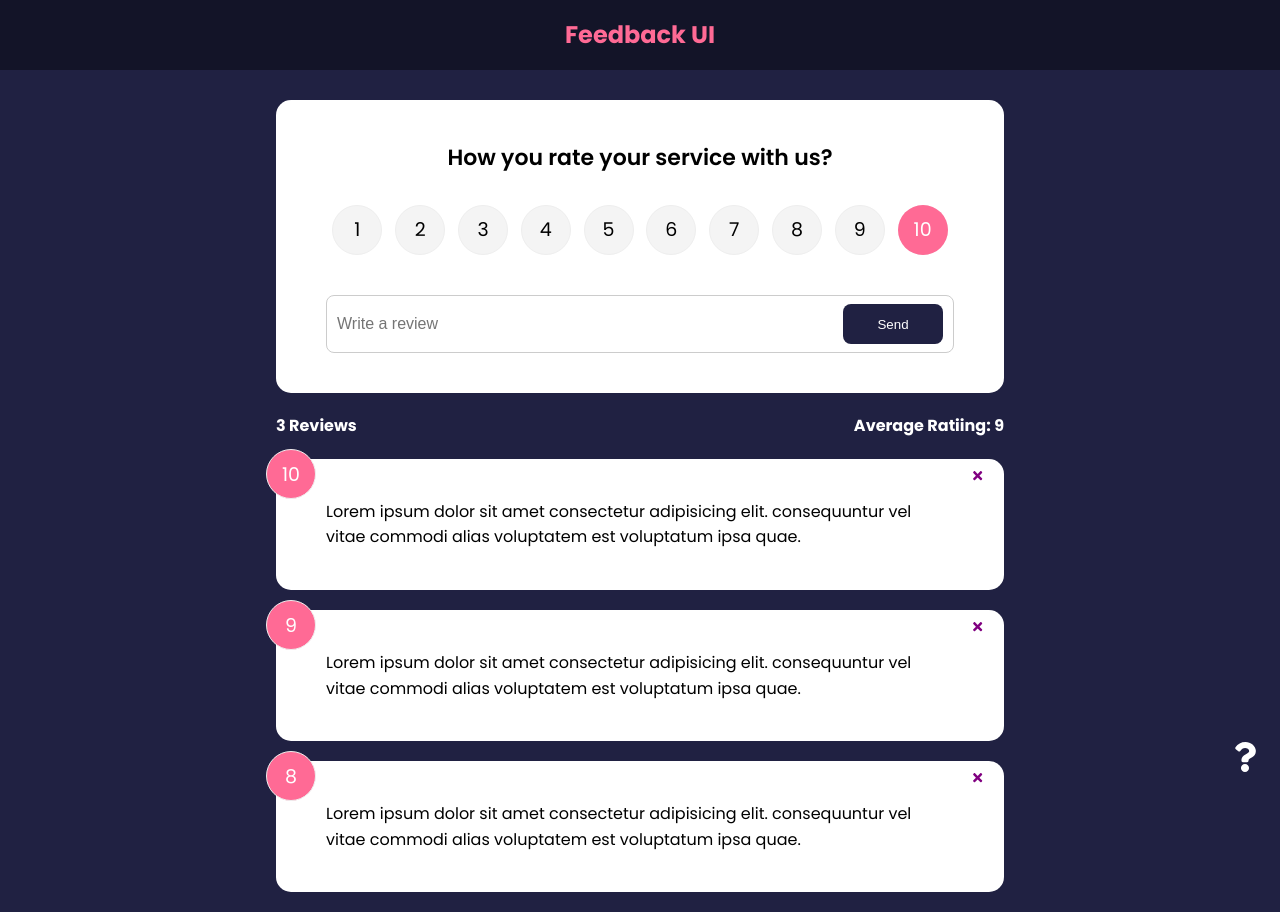
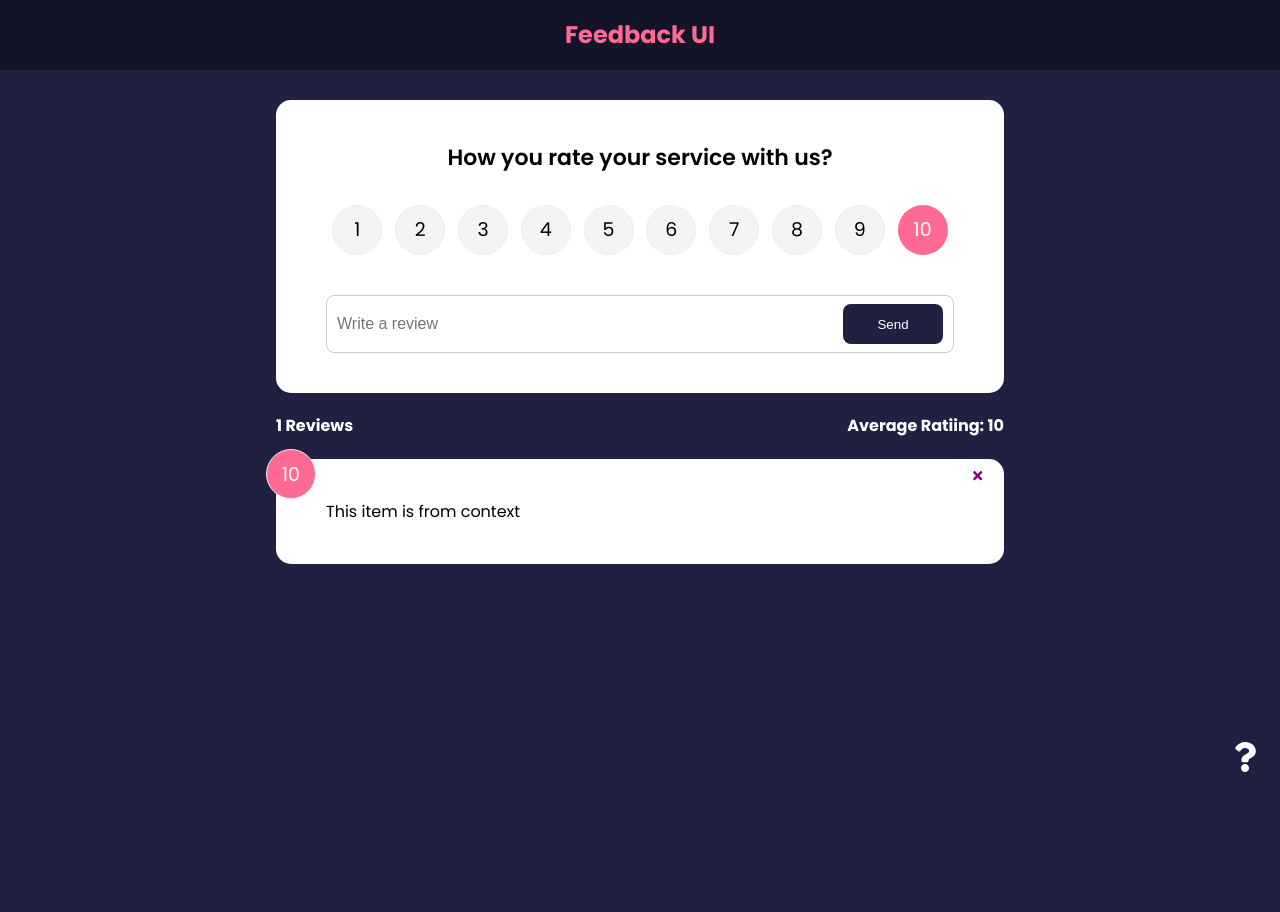
Before and after one commit to eamahma/feedback-app, a React (Create React App) app: page / in a window 1280 px wide. After the commit the page ends 800 px from the top, so only its background shows below. Built offline with nearby package versions, Linux system fonts and the light colour scheme.

Commit message:
30.Create a Context & Provider

```diff
--- a/src/App.js
+++ b/src/App.js
@@ -35,9 +35,8 @@
             <Route exact path='/' element={
               <>
                 <FeedbackForm handleAdd={addFeedback}/>
-                <FeedbackStats feedback={feedback}/>
-                <FeedbackList feedback={feedback}
-                handleDelete={deletFeedback}/>
+                <FeedbackStats />
+                <FeedbackList handleDelete={deletFeedback}/>
               </>
             }>
             </Route>
--- a/src/components/FeedbackList.jsx
+++ b/src/components/FeedbackList.jsx
@@ -1,9 +1,12 @@
 import React from 'react'
-import PropTypes from 'prop-types'
+import { useContext } from 'react'
 import FeedbackItem from "./FeedbackItem"
 import { motion, AnimatePresence } from 'framer-motion'
+import FeedbackContext from '../context/FeedbackContext'
 
-function FeedbackList({feedback, handleDelete}) {
+function FeedbackList({ handleDelete}) {
+  const {feedback} = useContext(FeedbackContext)
+
   if(!feedback || feedback.length ===0) {
     return <p>No Feedback yet</p>
   }
@@ -40,15 +43,4 @@
   )
 }
 
-FeedbackList.propTypes = {
-  feedback: PropTypes.arrayOf(
-    PropTypes.shape({
-      id: PropTypes.number.isRequired,
-      text: PropTypes.string.isRequired,
-      rating: PropTypes.number.isRequired,
-    })
-  ),
-}
-
-
 export default FeedbackList
--- a/src/components/FeedbackStats.jsx
+++ b/src/components/FeedbackStats.jsx
@@ -1,8 +1,9 @@
 import React from 'react'
-import PropTypes from 'prop-types'
+import { useContext } from 'react'
+import FeedbackContext from '../context/FeedbackContext'
 
-
-function FeedbackStats({feedback}) {
+function FeedbackStats() {
+  const {feedback} = useContext(FeedbackContext)
   // Calculate ratings average
   let average = feedback.reduce((acc, cur) => {
     return acc + cur.rating
@@ -19,8 +20,4 @@
   )
 }
 
-FeedbackStats.propTypes = {
-  feedback: PropTypes.array.isRequired,
-}
-
 export default FeedbackStats
```
